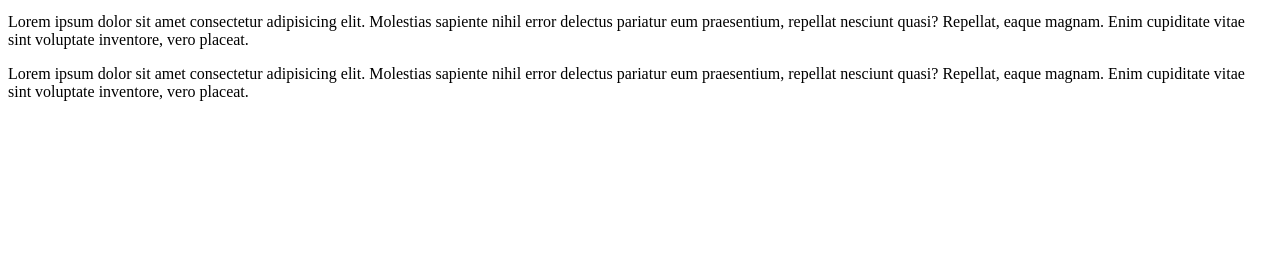
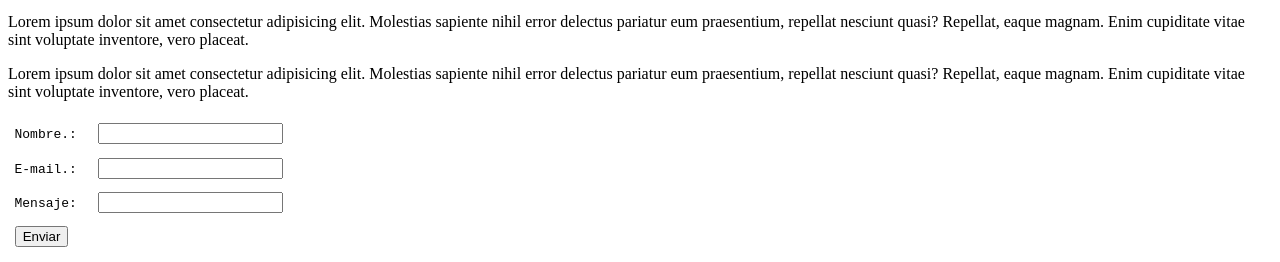
Before and after one commit to muuldar/Argentina-Programa-4, a plain HTML site: page index2.html in a window 1280 px wide. Shown: the part 4606-4868 px from the top of the page. Before the commit the page ends 4723 px from the top, so only its background shows below. Drawn offline with Linux system fonts and the light colour scheme.

Commit message:
inicio css y form

```diff
--- a/estilos2.css
+++ b/estilos2.css
@@ -0,0 +1,3 @@
+/* formato formulario*/
+form { font: 1em/1.5 monospace; }
+label,input { margin: 0.5em; }
--- a/index2.html
+++ b/index2.html
@@ -70,5 +70,24 @@
            </p>
     </div>
    </div>
+   <!--Formulario-->
+  <form action="" method="post">
+    <label for="_nombre">Nombre.:</label>
+    <input type="text" name="nombre" value="" />
+    <br/>
+    <label for="_email">E-mail.:</label>
+    <input type="text" name="email" value="" />
+    <br/>
+    <label for="_mensaje">Mensaje:</label>
+    <input type="text" name="mensaje" value="" />
+    <br/>
+    <input type="submit" value="Enviar" />
+  </form>
+
 </body>
+<footer>
+    <div class="redes">
+
+    </div>
+</footer>
 </html>
```
